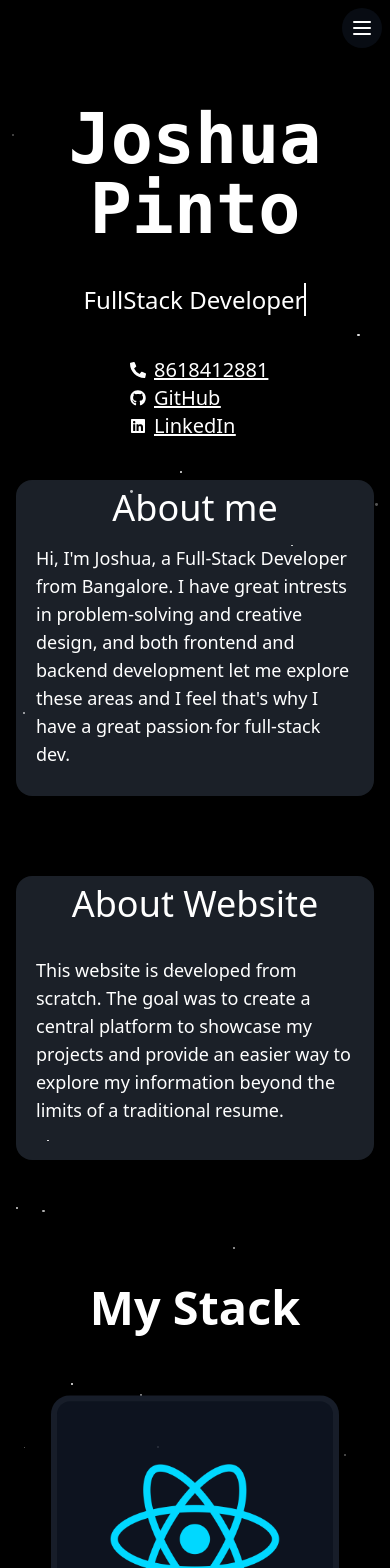
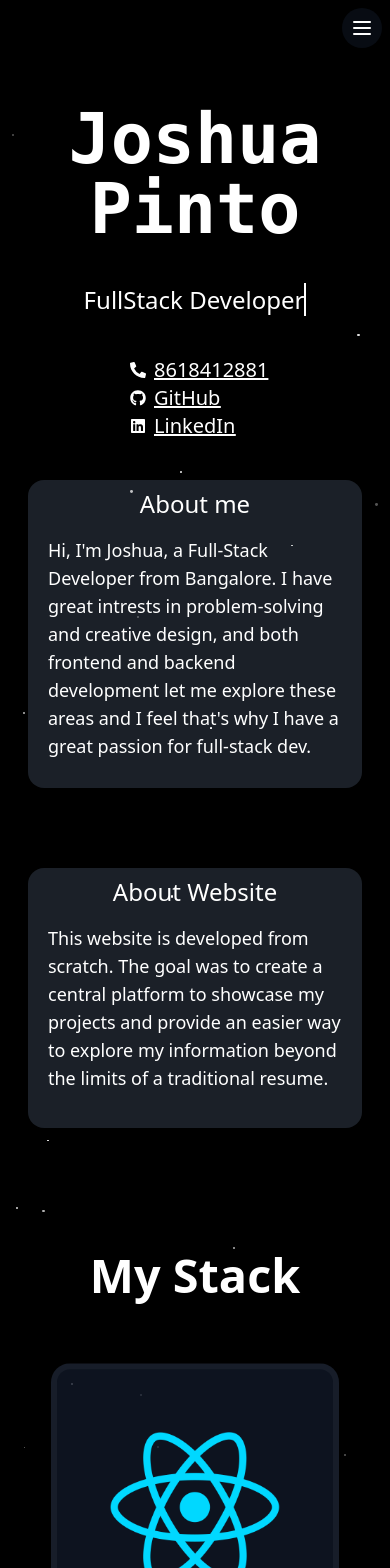
Before and after one commit to adrishpinto/ResumeV2, a React (Vite) app: page / in a window 390 px wide. Shown: the top 1568 px of the page. Built offline with nearby package versions, Linux system fonts and the light colour scheme.

Commit message:
touch up

```diff
--- a/src/components/TypingEffect.jsx
+++ b/src/components/TypingEffect.jsx
@@ -37,7 +37,7 @@ const TypingEffect = ({ text, speed, delay }) => {
   }, []);
 
   return (
-    <h1 className="mt-5 flex items-center justify-center text-center text-4xl font-thin text-white sm:text-left">
+    <h1 className="mt-5 flex items-center justify-center text-center text-2xl font-thin text-white sm:text-left sm:text-4xl">
       {displayedText}
     </h1>
   );
--- a/src/pages/About.jsx
+++ b/src/pages/About.jsx
@@ -82,7 +82,7 @@ function About({ isActive }) {
         {/* about me */}
         <motion.div
           ref={firstRef}
-          className="mt-10 flex flex-col items-center rounded-2xl bg-gray-700 bg-opacity-50 px-5 py-2 text-center sm:mt-32 sm:h-fit md:flex-row md:px-5 md:py-7"
+          className="mx-3 mt-10 flex flex-col items-center rounded-2xl bg-gray-700 bg-opacity-50 px-5 py-2 text-center sm:mt-32 sm:h-fit md:flex-row md:px-5 md:py-7"
           initial={{ opacity: 0 }}
           animate={firstInView ? { opacity: 1 } : { opacity: 0 }}
           transition={{ duration: 1 }}
@@ -113,7 +113,7 @@ function About({ isActive }) {
         {/* about site  */}
         <div ref={secondRef}>
           <motion.div
-            className="mt-20 flex flex-col items-center rounded-2xl bg-gray-700 bg-opacity-50 px-5 py-2 text-center md:flex-row md:px-5 md:py-10"
+            className="mx-3 mt-20 flex flex-col items-center rounded-2xl bg-gray-700 bg-opacity-50 px-5 py-2 text-center md:flex-row md:px-5 md:py-10"
             initial={{ opacity: 0 }}
             animate={secondInView ? { opacity: 1 } : { opacity: 0 }}
             transition={{ duration: 1 }}
@@ -129,7 +129,7 @@ function About({ isActive }) {
               )}
             </div>
             <motion.div
-              className="mt-8 block w-full pb-7 text-left text-lg font-[100] sm:pb-0 sm:pr-10 sm:text-2xl md:mt-0 md:w-1/2"
+              className="mt-4 block w-full pb-7 text-left text-lg font-[100] sm:pb-0 sm:pr-10 sm:text-2xl md:mt-0 md:w-1/2"
               initial={{ opacity: 0, y: 20 }}
               animate={
                 secondInView ? { opacity: 1, y: 0 } : { opacity: 0, y: 20 }
--- a/src/pages/Projects.jsx
+++ b/src/pages/Projects.jsx
@@ -166,7 +166,7 @@ const ImageMap = () => {
   return (
     <div className="roboto mt-[120px] flex min-h-screen flex-col items-center overflow-x-visible bg-black">
       <section
-        className={`sticky top-[70px] mb-[200px] flex justify-center text-5xl font-[900] tracking-tighter sm:top-24 md:text-7xl lg:text-[110px]`}
+        className={`sticky top-[70px] mb-[220px] flex justify-center text-5xl font-[900] tracking-tighter sm:top-24 md:text-7xl lg:text-[110px]`}
       >
         PROJECTS
       </section>
--- a/src/pages/Stack.jsx
+++ b/src/pages/Stack.jsx
@@ -40,7 +40,7 @@ function StackItem({ text, img, desc }) {
       <AnimatePresence>
         <motion.div
           ref={ref}
-          className={`${!flip && "bg-opacity-30"} mx-12 my-10 mt-20 w-fit rounded-2xl border-[5px] border-gray-500 border-opacity-10 bg-gray-900 bg-opacity-80 px-10 py-10 pb-8`}
+          className={`${!flip && "bg-opacity-40"} mx-12 my-10 mt-20 w-fit rounded-2xl border-[5px] border-gray-500 border-opacity-10 bg-gray-900 bg-opacity-80 px-10 py-10 pb-8`}
           style={{ scale: scale1 }}
           onClick={() => setFlip((prev) => !prev)}
         >
```
